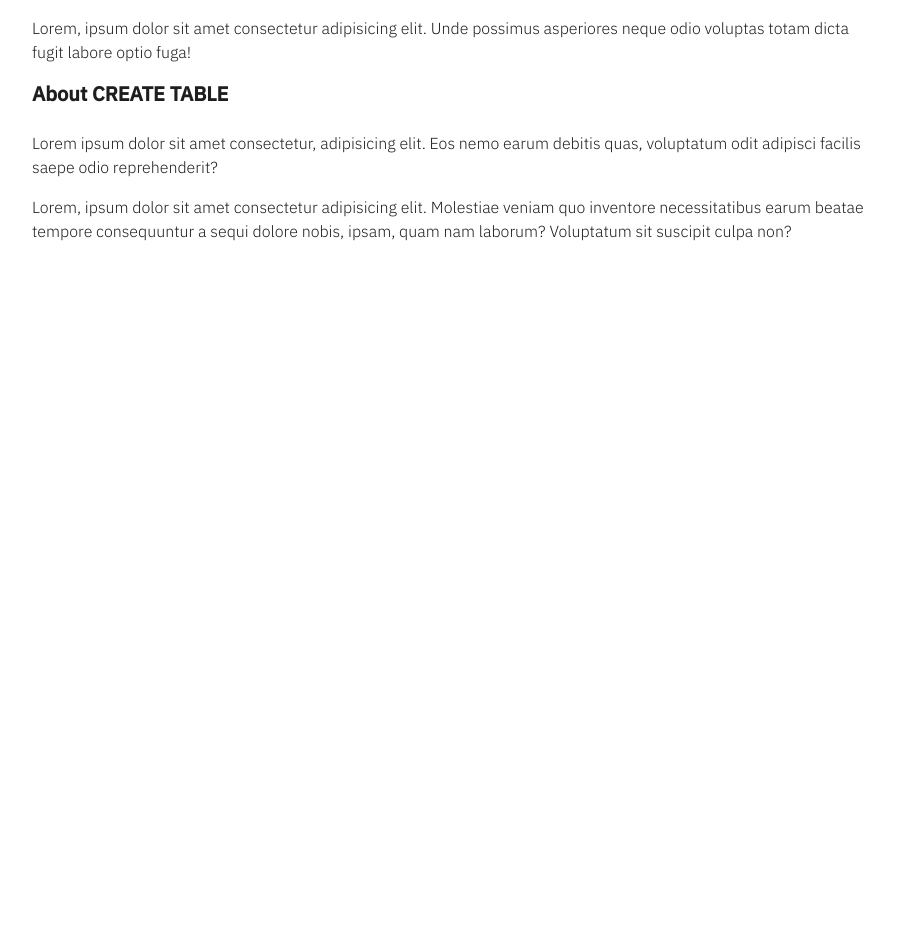
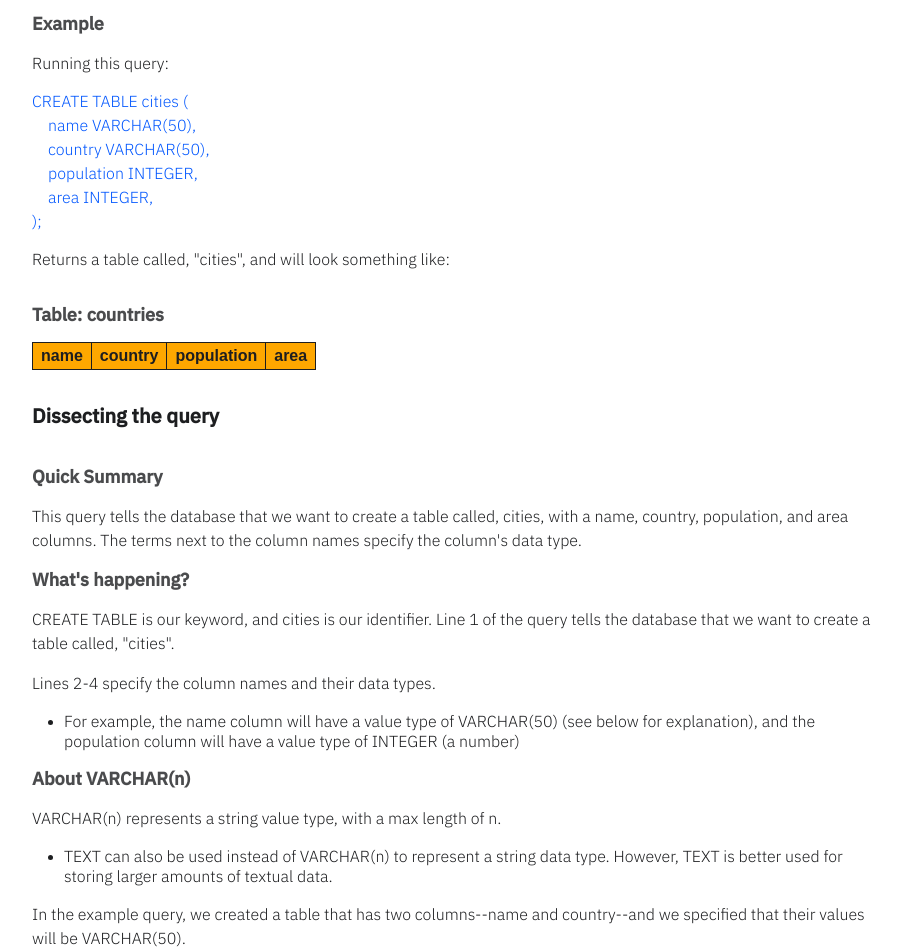
Before and after one commit to agviray/sql-notebook, a React (Create React App) app: page /create-table in a window 1280 px wide. Shown: the part 300-1252 px from the top of the page, without its empty margins (182-1083 px from the left). Before the commit the page ends 800 px from the top, so only its background shows below. Built offline with nearby package versions, Linux system fonts and the light colour scheme.

Commit message:
Update CreateTable content and styles

```diff
--- a/src/components/pages/CreateTable.js
+++ b/src/components/pages/CreateTable.js
@@ -10,28 +10,100 @@ const CreateTable = () => {
           </div>
           <div className="createTable">
             <article>
-              <h3>TL;DR</h3>
-              <p>Create a new, empty table by using CREATE TABLE.</p>
+              <h3>CREATE TABLE In Use</h3>
               <p>
-                Lorem, ipsum dolor sit amet consectetur adipisicing elit. Unde
-                possimus asperiores neque odio voluptas totam dicta fugit labore
-                optio fuga!
+                Create a new, empty table by using the keyword, CREATE TABLE.
               </p>
             </article>
             <article>
-              <h3>About CREATE TABLE</h3>
+              <h4>Example</h4>
+              <p>Running this query:</p>
+              <div className="queryContainer">
+                <div className="query">
+                  <span>CREATE TABLE cities (</span>
+                  <span>name VARCHAR(50),</span>
+                  <span>country VARCHAR(50),</span>
+                  <span>population INTEGER,</span>
+                  <span>area INTEGER,</span>
+                  <span>);</span>
+                </div>
+              </div>
               <p>
-                Lorem ipsum dolor sit amet consectetur, adipisicing elit. Eos
-                nemo earum debitis quas, voluptatum odit adipisci facilis saepe
-                odio reprehenderit?
+                Returns a table called, "cities", and will look something like:
               </p>
-              <p>
-                Lorem, ipsum dolor sit amet consectetur adipisicing elit.
-                Molestiae veniam quo inventore necessitatibus earum beatae
-                tempore consequuntur a sequi dolore nobis, ipsam, quam nam
-                laborum? Voluptatum sit suscipit culpa non?
-              </p>
+              <div className="tableContainer">
+                <h4>Table: countries</h4>
+                <table>
+                  <tr>
+                    <th>name</th>
+                    <th>country</th>
+                    <th>population</th>
+                    <th>area</th>
+                  </tr>
+                </table>
+              </div>
             </article>
+            <section>
+              <h3>Dissecting the query</h3>
+              <article>
+                <h4>Quick Summary</h4>
+                <p>
+                  This query tells the database that we want to create a table
+                  called, cities, with a name, country, population, and area
+                  columns. The terms next to the column names specify the
+                  column's data type.
+                </p>
+              </article>
+              <article>
+                <h4>What's happening?</h4>
+                <p>
+                  CREATE TABLE is our keyword, and cities is our identifier.
+                  Line 1 of the query tells the database that we want to create
+                  a table called, "cities".
+                </p>
+                <p>Lines 2-4 specify the column names and their data types.</p>
+                <div className="listContainer">
+                  <ul>
+                    <li>
+                      <span>
+                        For example, the name column will have a value type of
+                        VARCHAR(50) (see below for explanation), and the
+                        population column will have a value type of INTEGER (a
+                        number)
+                      </span>
+                    </li>
+                  </ul>
+                </div>
+              </article>
+              <article>
+                <h4>About VARCHAR(n)</h4>
+                <p>
+                  VARCHAR(n) represents a string value type, with a max length
+                  of n.
+                </p>
+                <div className="listContainer">
+                  <ul>
+                    <li>
+                      <span>
+                        TEXT can also be used instead of VARCHAR(n) to represent
+                        a string data type. However, TEXT is better used for
+                        storing larger amounts of textual data.
+                      </span>
+                    </li>
+                  </ul>
+                </div>
+                <p>
+                  In the example query, we created a table that has two
+                  columns--name and country--and we specified that their values
+                  will be VARCHAR(50).
+                </p>
+                <p>
+                  In other words, we are saying that the values of the name and
+                  country columns will be strings, and the strings cannot exceed
+                  50 characters.
+                </p>
+              </article>
+            </section>
           </div>
         </div>
       </section>
--- a/src/sass/main.css
+++ b/src/sass/main.css
@@ -282,7 +282,7 @@ header > nav > .content .hamburger.toggledOpen > span:nth-of-type(3) {
 
 .createTable h3 {
   font-size: 20px;
-  padding-bottom: 1.5rem;
+  padding-bottom: 1.25rem;
 }
 .createTable h4 {
   color: #4a4b4d;
@@ -294,6 +294,22 @@ header > nav > .content .hamburger.toggledOpen > span:nth-of-type(3) {
 }
 .createTable article:not(:nth-child(1)) {
   padding-top: 1rem;
+}
+.createTable .queryContainer {
+  padding-top: 1rem;
+}
+.createTable .queryContainer div {
+  display: flex;
+  flex-direction: column;
+  gap: 0.25rem;
+}
+.createTable .queryContainer div span {
+  font-family: "IBM Plex Sans Light", Arial, Helvetica, sans-serif;
+  display: inline-block;
+  color: rgb(0, 86, 254);
+}
+.createTable .queryContainer div span:not(:first-child):not(:last-child) {
+  padding-left: 1rem;
 }
 .createTable .tableContainer {
   padding-top: 2rem;
@@ -313,13 +329,29 @@ header > nav > .content .hamburger.toggledOpen > span:nth-of-type(3) {
   padding: 0.25rem 0.5rem;
   border: 1px solid #1d1e20;
 }
+.createTable .listContainer {
+  padding-top: 1rem;
+}
+.createTable .listContainer ul {
+  padding-left: 2rem;
+  list-style: disc;
+}
+.createTable .listContainer ul li {
+  color: #1d1e20;
+}
+.createTable .listContainer ul li:not(:nth-of-type(1)) {
+  padding-top: 1rem;
+}
+.createTable .listContainer ul li > span {
+  font-family: "IBM Plex Sans Light", Arial, Helvetica, sans-serif;
+}
 
 .generalSqlInfo {
   font-family: "IBM Plex Sans Light", Arial, Helvetica, sans-serif;
 }
 .generalSqlInfo h3 {
   font-size: 20px;
-  padding-bottom: 1.5rem;
+  padding-bottom: 1.25rem;
 }
 .generalSqlInfo h4 {
   color: #4a4b4d;
--- a/src/sass/pages/_create-table.scss
+++ b/src/sass/pages/_create-table.scss
@@ -8,6 +8,10 @@
       padding-top: 1rem;
     }
   }
+  .queryContainer {
+    padding-top: 1rem;
+    @include generalQuery;
+  }
 
   .tableContainer {
     padding-top: 2rem;
@@ -15,4 +19,9 @@
 
     @include generalTable;
   }
+
+  .listContainer {
+    padding-top: 1rem;
+    @include plainUl;
+  }
 }
--- a/src/sass/pages/_general-sql-info.scss
+++ b/src/sass/pages/_general-sql-info.scss
@@ -15,7 +15,7 @@
   }
 
   // ul styles
-  @include customList;
+  @include customUl;
 
   span.emphasizedText {
     font-weight: 900;
```
Also changed, not shown: src/sass/abstracts/_mixins.scss (+18 -1 lines), 1 other file (tests, documents, lock files or other folders).
